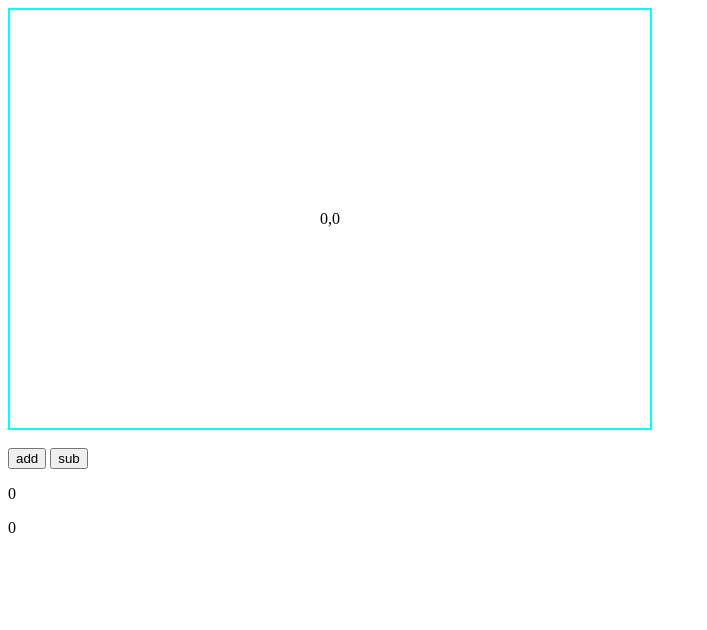
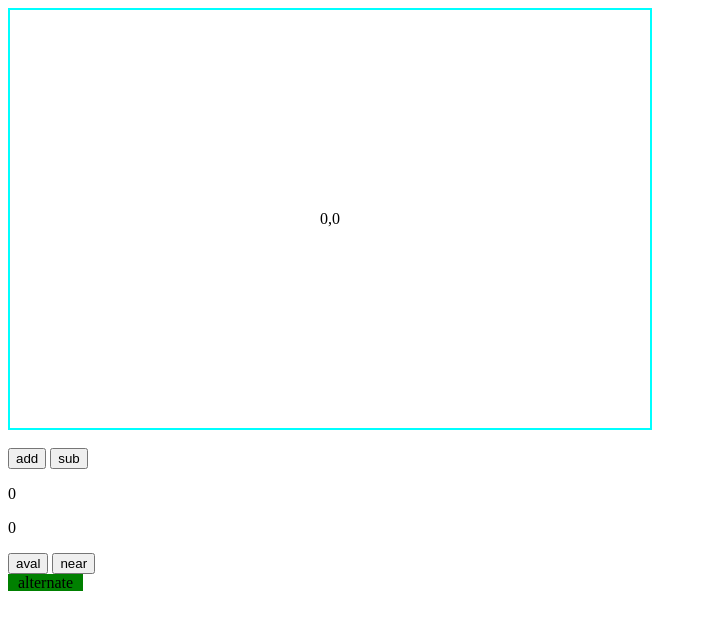
Before and after one commit to bijayee-saswata/vuejs, a plain HTML site: page index.html in a window 1280 px wide. Shown: the whole page, without its empty margins (0-707 px from the left). Drawn offline with nearby package versions, Linux system fonts and the light colour scheme.

Commit message:
dynamic css

```diff
--- a/app.js
+++ b/app.js
@@ -1,7 +1,8 @@
 new Vue({
     el: '#vue-app',
     data: {
-
+        availabel: true,
+        nearby : false,
         x: 0,
         y: 0,
         a: 0,
@@ -23,6 +24,13 @@ new Vue({
         sub : function(){
             console.log("b");
             return this.b;
+        },
+
+        compClasses: function(){
+            return {
+                availabel : this.availabel,
+                nearby : this.nearby
+            }
         }
     }
 });
--- a/index.html
+++ b/index.html
@@ -21,6 +21,13 @@
         <button v-on:click="b++">sub</button>
         <p>{{ add }}</p>
         <p>{{ sub }}</p>
+
+        <button v-on:click="availabel = !availabel">aval</button>
+        <button v-on:click="nearby = !nearby">near</button><br>
+        <div v-bind:class="compClasses">
+            <span>alternate</span>
+        </div>
+
     </div>
     <script src="app.js"></script>
 </body>
--- a/style.css
+++ b/style.css
@@ -4,3 +4,16 @@
     text-align: center;
     border: 2px solid aqua;
 }
+span{
+    background-color: red;
+    padding: 0 10px 0 10px;
+    margin-top: 20px;
+}
+.availabel span{
+    background-color: green;
+}
+
+.nearby span:after{
+    content : "nearby";
+    margin-left: 10px;
+}
```
